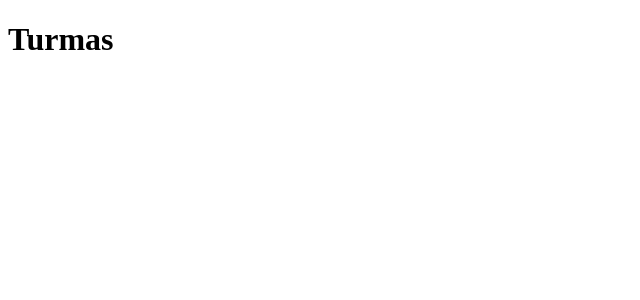
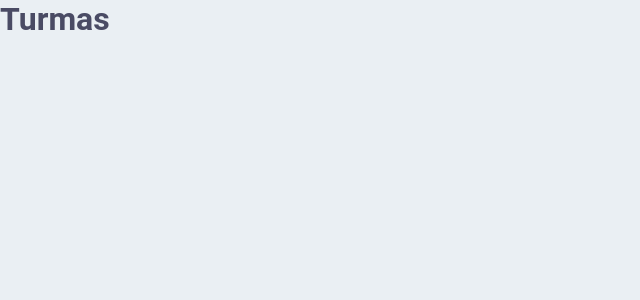
Before and after one commit to edersonrdg/class-manager, a React (Create React App) app in the folder frontend/: page / in a window 1280 px wide. Shown: the top 300 px of the page, without its empty margins (0-640 px from the left). Built offline with nearby package versions, Linux system fonts and the light colour scheme.

Commit message:
feat(frontend): global styles

```diff
--- a/frontend/src/App.tsx
+++ b/frontend/src/App.tsx
@@ -1,10 +1,12 @@
 import React from 'react';
 import { BrowserRouter } from 'react-router-dom';
 import Routes from './routes';
+import GlobalStyle from './styles/global';
 
 function App() {
     return (
         <BrowserRouter>
+            <GlobalStyle />
             <Routes />
         </BrowserRouter>
     );
--- /dev/null
+++ b/frontend/src/styles/global.ts
@@ -0,0 +1,21 @@
+import { createGlobalStyle } from 'styled-components';
+
+export default createGlobalStyle`
+    * {
+        margin: 0;
+        padding: 0;
+        box-sizing: border-box;
+        outline: 0;
+    }
+    body {
+        background: #EAEFF3;
+    }
+    body, input, button {
+        font-family: 'Roboto', sans-serif;
+        color: #4A4B64;
+        font-size: 16px;
+    }
+    button {
+        cursor: pointer;
+    }
+`;
```
